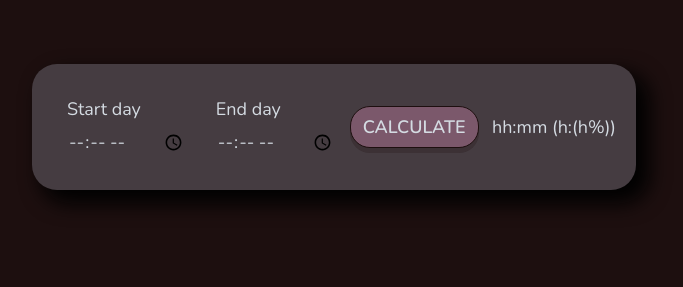
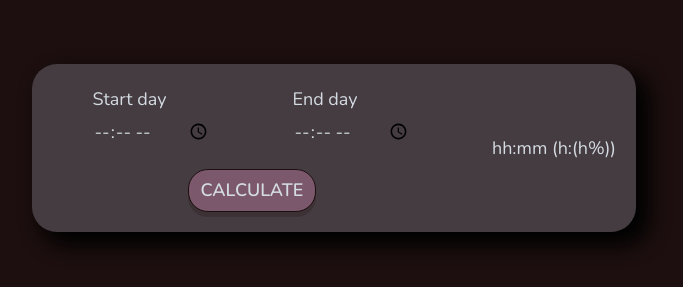
Before and after one commit to TAVPortfolio/work_time_calculator, a plain HTML site: page index.html in a window 1280 px wide. Shown: the part 129-416 px from the top of the page, without its empty margins (306-989 px from the left). Drawn offline with nearby package versions, Linux system fonts and the light colour scheme.

Commit message:
added "flex-wrap" for adaptability on different devices

```diff
--- a/styles.css
+++ b/styles.css
@@ -5,7 +5,7 @@
 }
 
 body {
-  font-family: "Nunito", sans-serif;
+  font-family: 'Nunito', sans-serif;
   background-color: #1d0f0f;
   font-size: 18px;
   color: #d4dbe2;
@@ -39,11 +39,12 @@ li {
 }
 
 .calculator {
+  flex-wrap: wrap;
   padding: 20px;
   display: flex;
   background-color: #453c41;
   border-radius: 25px;
-  max-width: 70%;
+  max-width: fit-content;
   box-shadow: 11px 11px 20px 3px #020202;
 }
 .calculator__info {
@@ -56,13 +57,14 @@ li {
 .form {
   max-width: 400px;
   display: flex;
+  flex-wrap: wrap;
   justify-content: space-around;
   align-self: center;
 }
 .form__block {
   display: flex;
   flex-direction: column;
-  margin: 0 10px;
+  margin: 0 10px 20px 10px;
 }
 .form__label {
   cursor: pointer;
@@ -92,7 +94,7 @@ li {
   top: 2px;
 }
 
-input[type=time] {
+input[type='time'] {
   background-color: transparent;
   color: inherit;
 }
```
